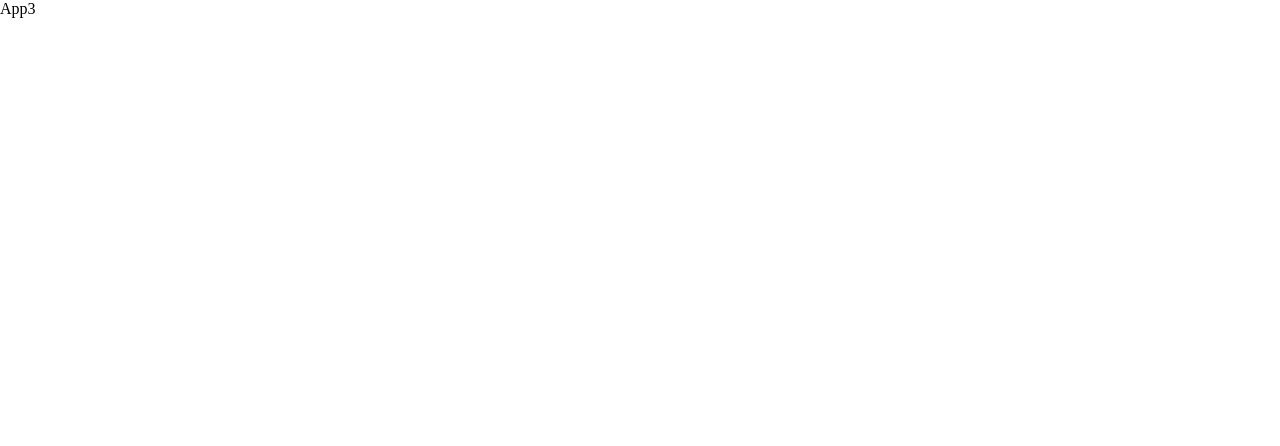
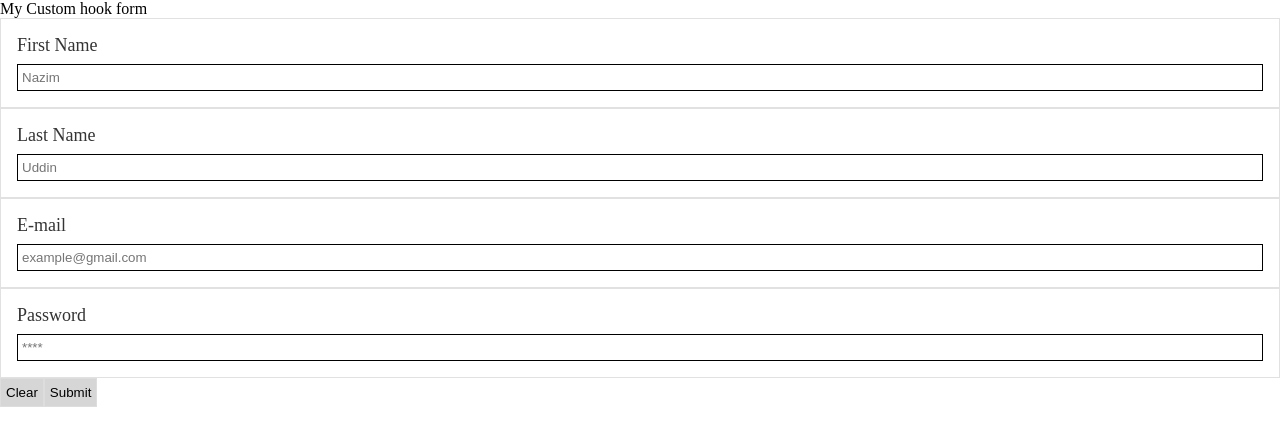
Before and after one commit to Nazim6269/React_Form, a React (Vite) app: page / in a window 1280 px wide. Shown: the top 446 px of the page. Built offline with nearby package versions, Linux system fonts and the light colour scheme.

Commit message:
added some functionality like handlechange, handlesubmit etc

```diff
--- a/src/App3.jsx
+++ b/src/App3.jsx
@@ -1,16 +1,110 @@
 import React from "react";
+import InputGroup from "./Components/shared/InputGroup";
+import Button from "./Components/ui/button/Button";
 import useForm from "./hooks/useForm";
 
+const init = {
+  firstName: "",
+  lastName: "",
+  email: "",
+  password: "",
+};
+
+const validate = (values) => {
+  const errors = {};
+
+  if (!values.firstName) {
+    errors.firstName = "First name is required";
+  }
+  if (!values.lastName) {
+    errors.lastName = "Last Name is required";
+  }
+  if (!values.email) {
+    errors.email = "Email is Required";
+  }
+  if (!values.password) {
+    errors.password = "Password is Required";
+  }
+
+  return errors;
+};
+
 const App3 = () => {
-  const { formState } = useForm({
-    init: {
-      name: "nazim",
-      email: "",
-      password: "",
-    },
+  const {
+    formState: state,
+    handleBlur,
+    handleChange,
+    handleFocus,
+    handleSubmit,
+    clear,
+  } = useForm({
+    init,
+    validate,
   });
-  console.log(formState);
-  return <div>App3</div>;
+
+  const cb = (hasError, errors, values) => {
+    if (hasError) {
+      alert("[ERROR]", JSON.stringify(errors));
+    } else {
+      alert("[SUCCESS]", JSON.stringify(values));
+    }
+  };
+
+  return (
+    <div>
+      My Custom hook form{" "}
+      <form onSubmit={(e) => handleSubmit(e, cb)}>
+        <InputGroup
+          value={state.firstName.value}
+          label={"First Name"}
+          name={"firstName"}
+          placeholder={"Nazim"}
+          error={state.firstName.error}
+          onChange={handleChange}
+          onBlur={handleBlur}
+          onFocus={handleFocus}
+        />
+
+        <InputGroup
+          value={state.lastName.value}
+          label={"Last Name"}
+          name={"lastName"}
+          placeholder={"Uddin"}
+          error={state.lastName.error}
+          onChange={handleChange}
+          onBlur={handleBlur}
+          onFocus={handleFocus}
+        />
+
+        <InputGroup
+          value={state.email.value}
+          label={"E-mail"}
+          name={"email"}
+          placeholder={"example@gmail.com"}
+          error={state.email.error}
+          onChange={handleChange}
+          onBlur={handleBlur}
+          onFocus={handleFocus}
+        />
+
+        <InputGroup
+          value={state.password.value}
+          label={"Password"}
+          name={"password"}
+          placeholder={"****"}
+          error={state.password.error}
+          onChange={handleChange}
+          onBlur={handleBlur}
+          onFocus={handleFocus}
+        />
+
+        <Button type="reset" onClick={clear}>
+          Clear
+        </Button>
+        <Button type="submit">Submit</Button>
+      </form>
+    </div>
+  );
 };
 
 export default App3;
--- a/src/helper/helper.js
+++ b/src/helper/helper.js
@@ -1,7 +1,10 @@
-export const mapValuesToState = (obj) => {
+import { isObjEmpty } from "../utils/objectUtils";
+
+//map values to state function
+export const mapValuesToState = (obj, shouldClear = false) => {
   return Object.keys(obj).reduce((acc, cur) => {
     acc[cur] = {
-      value: obj[cur],
+      value: shouldClear ? "" : obj[cur],
       error: "",
       focused: false,
       touched: false,
@@ -11,23 +14,32 @@ export const mapValuesToState = (obj) => {
   }, {});
 };
 
+//map state to keys function
+export const mapStateToKeys = (state, key) => {
+  return Object.keys(state).reduce((acc, cur) => {
+    acc[cur] = state[cur][key];
+    return acc;
+  }, {});
+};
+
 //getErrors function
-export const getErrors = () => {
+export const getErrors = (state, validate) => {
   let hasError = null,
     errors = null;
 
-  const values = mapStateToKeys(state, "values");
+  const values = mapStateToKeys(state, "value");
 
   if (typeof validate === "boolean") {
     hasError = validate;
     errors = mapStateToKeys(state, "error");
   } else if (typeof validate === "function") {
-    const { errors: errorsFromCB } = validate(values);
+    const errorsFromCB = validate(values);
     hasError = !isObjEmpty(errorsFromCB);
     errors = errorsFromCB;
   } else {
     throw new Error("validate property must be boolean or function");
   }
+  console.log(errors);
 
   return {
     values,
--- a/src/hooks/useForm.js
+++ b/src/hooks/useForm.js
@@ -1,5 +1,5 @@
 import { useState } from "react";
-import { getErrors, mapValuesToState } from "../helper/helper";
+import { getErrors, mapStateToKeys, mapValuesToState } from "../helper/helper";
 import { deepClone } from "../utils/objectUtils";
 
 /**
@@ -13,7 +13,7 @@ import { deepClone } from "../utils/objectUtils";
  * @returns
  */
 
-const useForm = ({ init }) => {
+const useForm = ({ init, validate }) => {
   const [state, setState] = useState(mapValuesToState(init));
 
   //handleChange function
@@ -24,7 +24,7 @@ const useForm = ({ init }) => {
     oldState[key].value = value;
 
     const values = mapStateToKeys(oldState, "value");
-    const { errors } = checkValidity(values);
+    const { errors } = getErrors(state, validate);
 
     if (oldState[key].touched && errors[key]) {
       oldState[key].error = errors[key];
@@ -41,17 +41,20 @@ const useForm = ({ init }) => {
     const { name } = e.target;
 
     const oldState = deepClone(state);
-    oldState[name].touched = true;
+    oldState[name].focused = true;
 
     if (!oldState[name].touched) {
       oldState[name].touched = true;
     }
+
+    setState(oldState);
   };
 
   //handleBlur function
   const handleBlur = (e) => {
     const key = e.target.name;
-    const { errors } = getErrors();
+    const { errors } = getErrors(state, validate);
+
     const oldState = deepClone(state);
 
     if (oldState[key].touched && errors[key]) {
@@ -67,8 +70,8 @@ const useForm = ({ init }) => {
   //handleSubmit funciton
   const handleSubmit = (e, cb) => {
     e.preventDefault();
-    const { hasError, errors, values } = getErrors();
-
+    const { hasError, errors, values } = getErrors(state, validate);
+    console.log(errors);
     cb({
       hasError,
       errors,
@@ -78,8 +81,19 @@ const useForm = ({ init }) => {
     });
   };
 
+  //clear function
+  const clear = () => {
+    const newState = mapValuesToState(init, true);
+    setState(newState);
+  };
+
   return {
     formState: state,
+    handleChange,
+    handleBlur,
+    handleFocus,
+    handleSubmit,
+    clear,
   };
 };
 
--- a/src/utils/objectUtils.js
+++ b/src/utils/objectUtils.js
@@ -1,3 +1,7 @@
 export const deepClone = (obj) => {
   return JSON.parse(JSON.stringify(obj));
 };
+
+export const isObjEmpty = (obj) => {
+  return Object.keys(obj).length === 0;
+};
```
